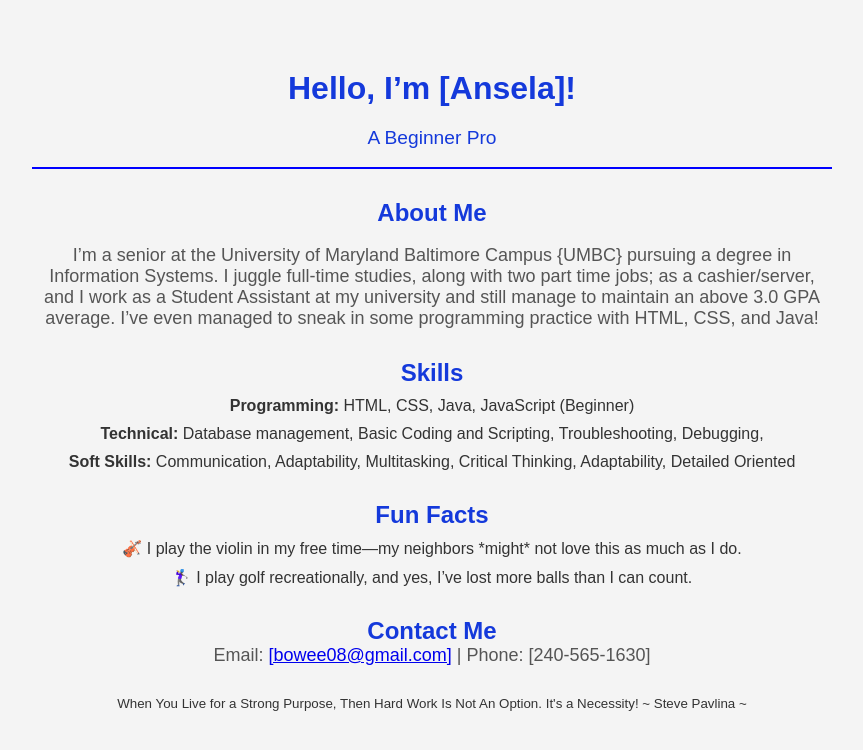
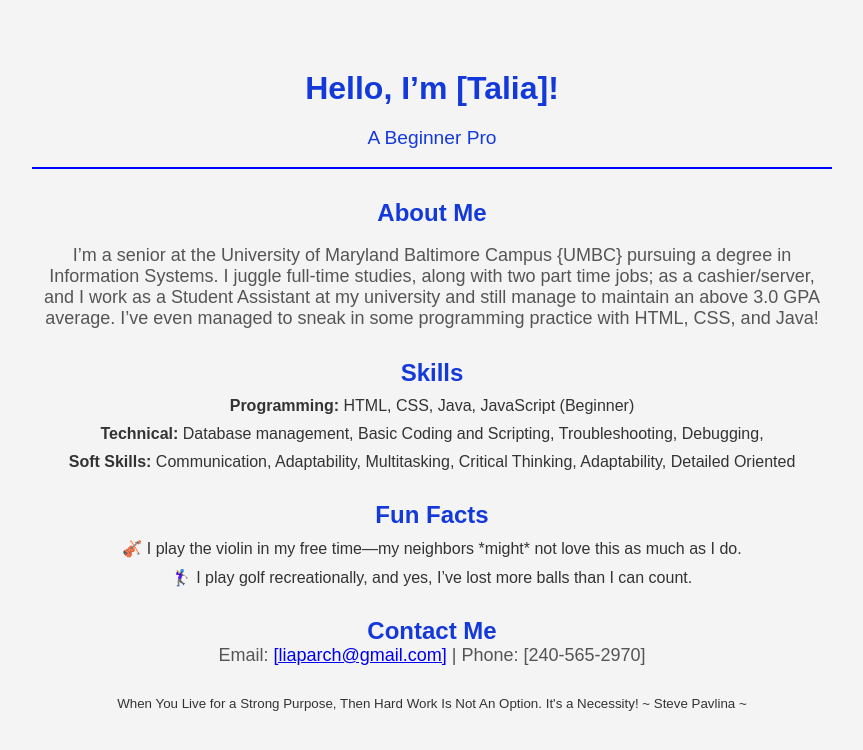
Before and after one commit to liaparch/otherresume, a plain HTML site: page Index.html in a window 1280 px wide. Both pictures are taken after a click on the button "Click to Learn More". Shown: the whole page, without its empty margins (208-1071 px from the left). Drawn offline with Linux system fonts and the light colour scheme.

Commit message:
Update Index.html

```diff
--- a/Index.html
+++ b/Index.html
@@ -20,7 +20,7 @@
 
         <div id="intro">
 
-            <h1>Hello, I’m <span>[Ansela]</span>!</h1>
+            <h1>Hello, I’m <span>[Talia]</span>!</h1>
 
             <p id="typing"></p>
 
@@ -82,7 +82,7 @@
 
                 <h2>Contact Me</h2>
 
-                <p>Email: <a href="mailto:[Your Email]">[bowee08@gmail.com]</a> | Phone: [240-565-1630]</p>
+                <p>Email: <a href="mailto:[Your Email]">[liaparch@gmail.com]</a> | Phone: [240-565-2970]</p>
 
             </section>
 
```
